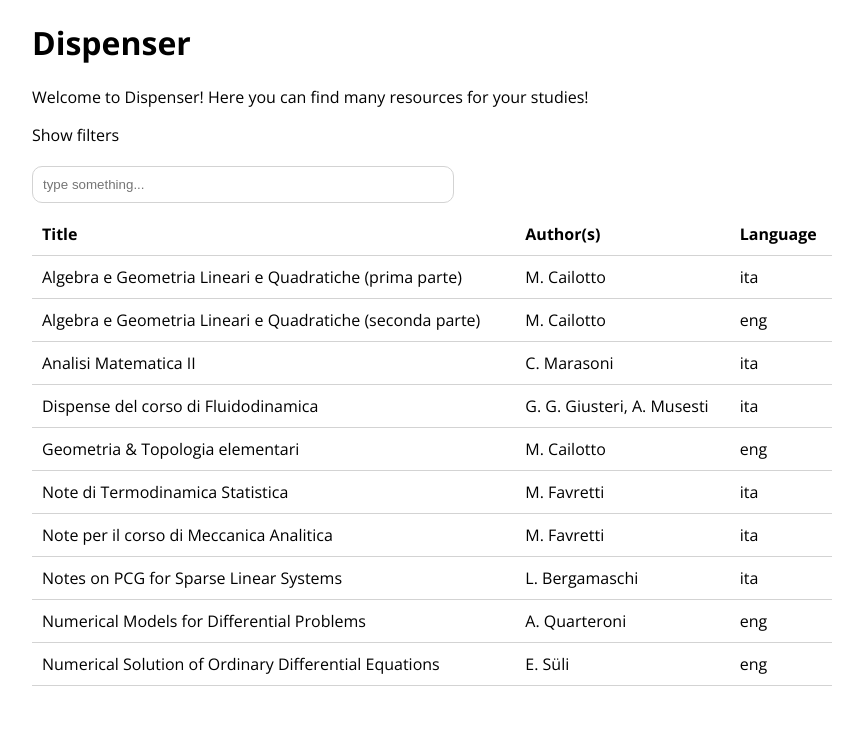
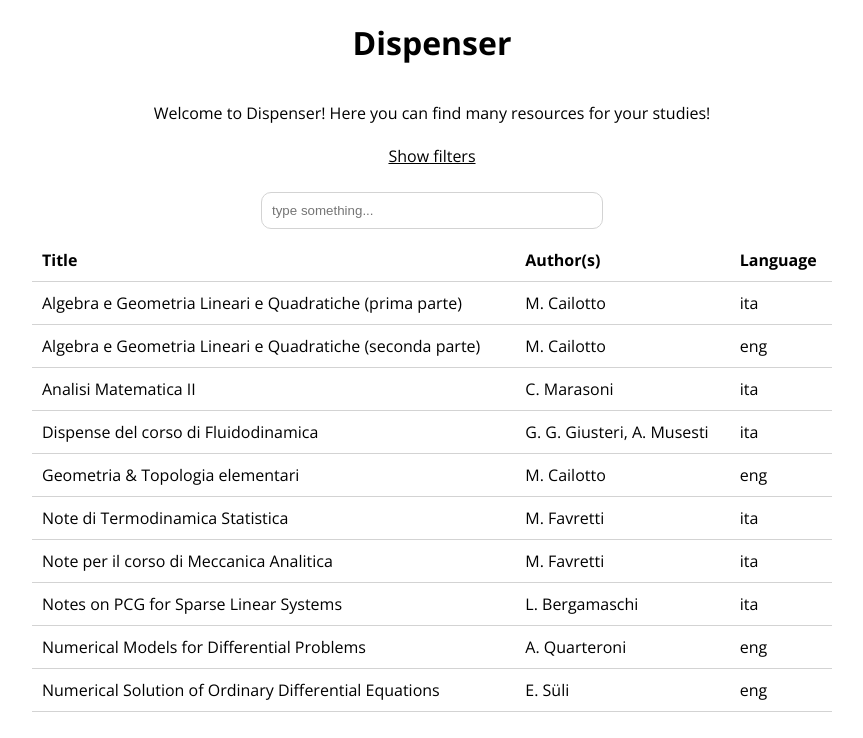
Before and after one commit to alessiogs/dispenser, a React (Vite) app: page / in a window 1280 px wide. Shown: the top 738 px of the page, without its empty margins (208-1071 px from the left). Built offline with nearby package versions, Linux system fonts and the light colour scheme; a web font is replaced by a local one.

Commit message:
fix(App): style fixes

```diff
--- a/src/App.jsx
+++ b/src/App.jsx
@@ -87,7 +87,7 @@ const App = () => {
   }, [filters]);
 
   return (
-    <div>
+    <div className="main-container">
       <h1>Dispenser</h1>
       <p>
         Welcome to Dispenser! Here you can find many resources for your studies!
--- a/src/components/Filters.jsx
+++ b/src/components/Filters.jsx
@@ -15,7 +15,7 @@ const Filters = ({ filters, setFilters, subjects, topics }) => {
   return (
     <div>
       <div
-        style={{ cursor: "pointer" }}
+        className="show-filter-button"
         onClick={() => setShowFilters(!showFilters)}
       >
         {showFilters ? "Hide" : "Show"} filters
--- a/src/index.css
+++ b/src/index.css
@@ -1,13 +1,16 @@
 body {
   margin: 0;
-  /* background-color: rgb(58, 58, 58);
-  color: white; */
+  font-family: "Open Sans", sans-serif;
+}
+
+.main-container {
   display: flex;
   justify-content: center;
+  align-items: center;
+  flex-direction: column;
   margin: 0 10px;
-  font-family: "Open Sans", sans-serif;
+  margin: auto;
   max-width: 800px;
-  margin: auto;
 }
 
 table {
@@ -67,9 +70,15 @@ thead tr:hover {
   margin-right: 10px;
 }
 
+.input-filter-container {
+  margin: 10px auto;
+  display: flex;
+  justify-content: center;
+  align-items: center;
+}
+
 .input-filter-container input {
-  margin: 10px 0;
-  width: 50%;
+  width: 40%;
   padding: 10px;
   border-radius: 10px;
   border: 1px lightgray solid;
@@ -89,7 +98,7 @@ thead tr:hover {
 
 .filter {
   padding: 10px;
-  border: 1px solid #2a6f97;
+  border: 1px solid #146c94;
   border-radius: 10px;
   margin: 5px 0;
   margin-right: 10px;
@@ -99,12 +108,12 @@ thead tr:hover {
 }
 
 .filter:hover {
-  box-shadow: #2a6f97 0px 0px 10px 1px;
+  box-shadow: #146c94 0px 0px 10px 1px;
 }
 
 .filter-selected {
   color: white;
-  background-color: #2a6f97;
+  background-color: #146c94;
 }
 
 .collapsed {
@@ -121,3 +130,22 @@ thead tr:hover {
   transition: all;
   transition-duration: 200ms;
 }
+
+.show-filter-button {
+  display: flex;
+  justify-content: center;
+  align-items: center;
+  text-decoration: underline;
+  cursor: pointer;
+  padding: 5px;
+  border-radius: 10px;
+  transition: all;
+  transition-duration: 200ms;
+  width: 40%;
+  margin: auto;
+}
+
+.show-filter-button:hover {
+  color: #146c94;
+  background-color: lightgray;
+}
```
